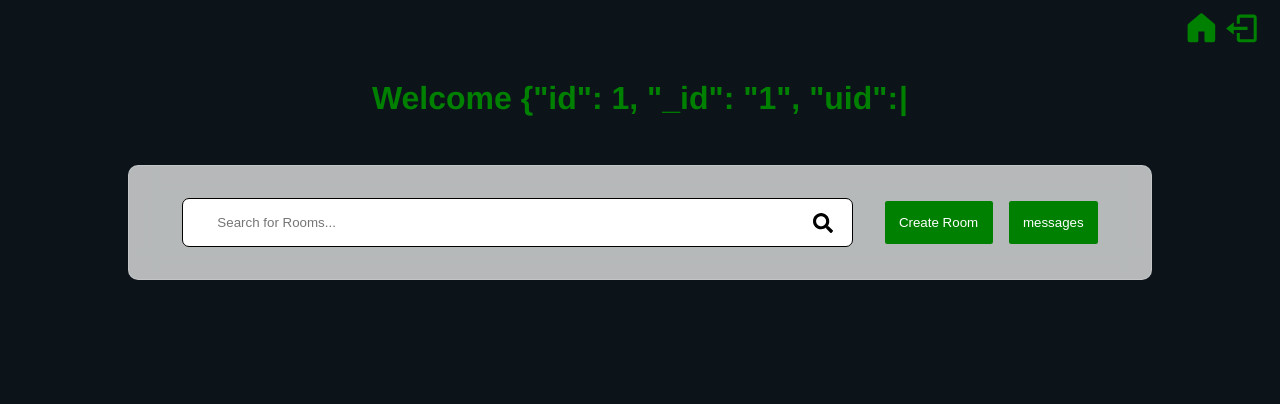
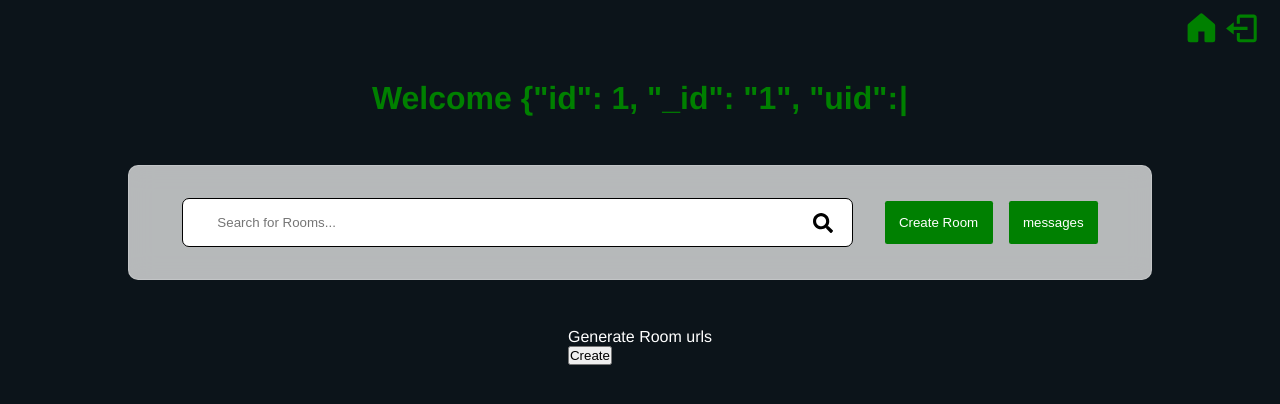
Before and after one commit to AnmolTutejaGitHub/Chat-App, a React (Create React App) app in the folder client/: page /home in a window 1280 px wide. Shown: the top 404 px of the page. Built offline with nearby package versions, Linux system fonts and the light colour scheme; no server answers; sample sign-in values are in the browser's storage.

Commit message:
testing url redirect logic

```diff
--- a/client/package.json
+++ b/client/package.json
@@ -18,6 +18,7 @@
     "react-typewriter": "^0.4.1",
     "socket.io-client": "^4.8.0",
     "typewriter-effect": "^2.21.0",
+    "uuid": "^10.0.0",
     "web-vitals": "^2.1.4"
   },
   "scripts": {
--- a/client/src/Components/Home/Home.css
+++ b/client/src/Components/Home/Home.css
@@ -131,3 +131,7 @@
     color: green;
     cursor: pointer;
 }
+
+.generate-room-url {
+    color: white;
+}
--- a/client/src/Components/Home/Home.js
+++ b/client/src/Components/Home/Home.js
@@ -9,6 +9,7 @@ import UserContext from '../../Context/UserContext';
 import { BiLogOut } from "react-icons/bi";
 import Typewriter from 'typewriter-effect';
 import { GoHomeFill } from "react-icons/go";
+import { v4 as uuidv4 } from 'uuid';
 
 function Home() {
     const navigate = useNavigate();
@@ -18,6 +19,7 @@ function Home() {
     const [SearchRoom, setSearchRoom] = useState('');
     const [searchError, setSearchError] = useState('');
     const { user, setUser } = useContext(UserContext);
+    const [room_url, setRoom_url] = useState('');
 
     useEffect(() => {
         if (!user) logout();
@@ -68,6 +70,19 @@ function Home() {
         navigate('/');
     }
 
+    async function generateRoomUrl() {
+        const unique_id = uuidv4();
+        const url = `${process.env.REACT_APP_BACKEND_URL}/r/${unique_id}`;
+        setRoom_url(url);
+        try {
+            const res = await axios.post(`${process.env.REACT_APP_BACKEND_URL}/createRoom`, {
+                room_name: unique_id
+            });
+        } catch (error) {
+            console.error(error);
+        }
+    }
+
 
     return (
         <div className="home">
@@ -112,7 +127,12 @@ function Home() {
                     {searchError && <div className='error'>*{searchError}</div>}
                 </div>
 
-                <div className='rooms'></div>
+                <div className='room-url'>
+                    <div className='generate-room-url'>Generate Room urls</div>
+                    <button onClick={generateRoomUrl}>Create</button>
+                    <div>{room_url}</div>
+                </div>
+
             </div>
         </div>
     );
--- a/client/src/Components/Room/Room.js
+++ b/client/src/Components/Room/Room.js
@@ -1,4 +1,4 @@
-import { Navigate, useLocation } from 'react-router-dom';
+import { Navigate, useLocation, useSearchParams } from 'react-router-dom';
 import './Room.css';
 import { io } from "socket.io-client";
 import { useEffect, useState } from 'react';
@@ -17,7 +17,7 @@ function Room() {
 
     const navigate = useNavigate();
     const location = useLocation();
-    const roomData = location.state;
+    //const roomData = location.state;
     const { user, setUser } = useContext(UserContext);
 
     const [Users, setUsers] = useState([]);
@@ -28,9 +28,16 @@ function Room() {
     const [messages, setMessages] = useState([]);
     const [enteredValue, setEnteredValue] = useState('');
 
+    const [searchParams] = useSearchParams();
+    const roomData = location.state || { room_name: searchParams.get('room_name') };
+
     const renderMessages = messages.map((msg, index) => {
         return <div key={index}>{msg}</div>;
     });
+
+    useEffect(() => {
+        if (!user) navigate('/');
+    }, []);
 
     useEffect(() => {
         getHistory();
```
Also changed, not shown: 1 other file (tests, documents, lock files or other folders).
